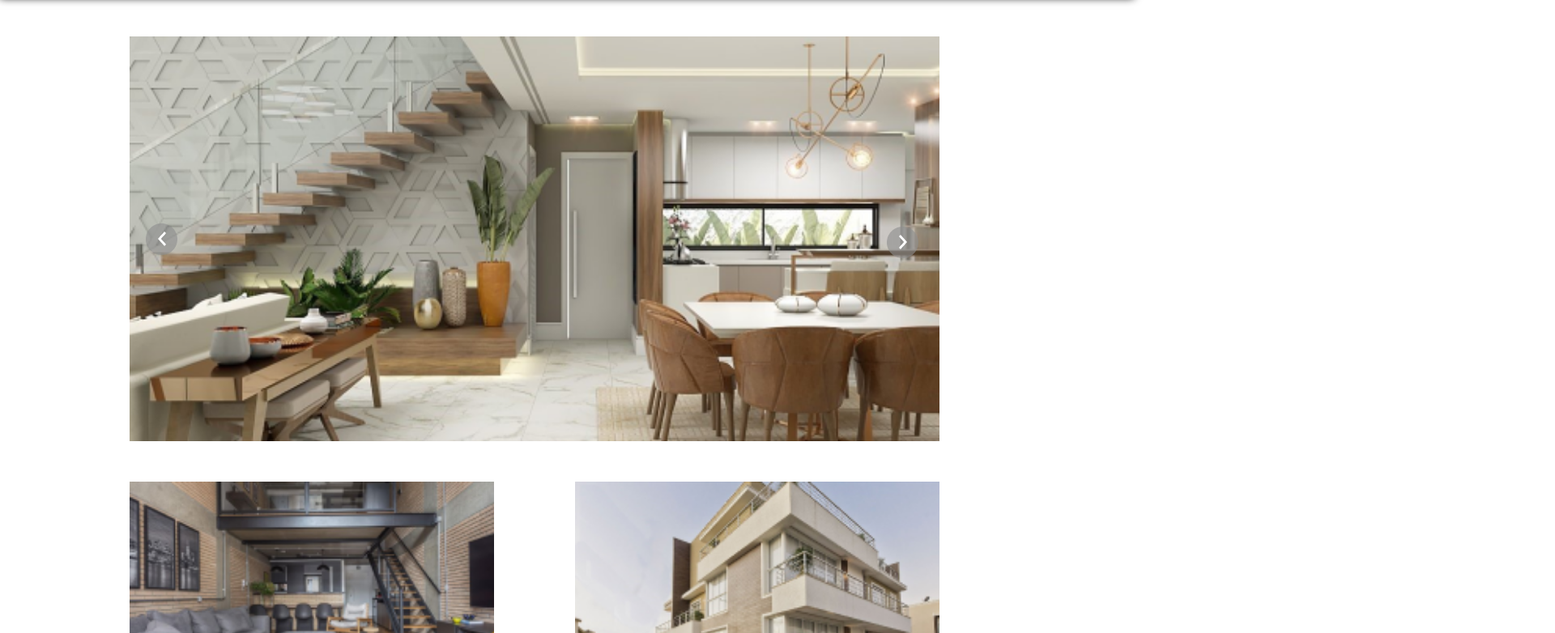
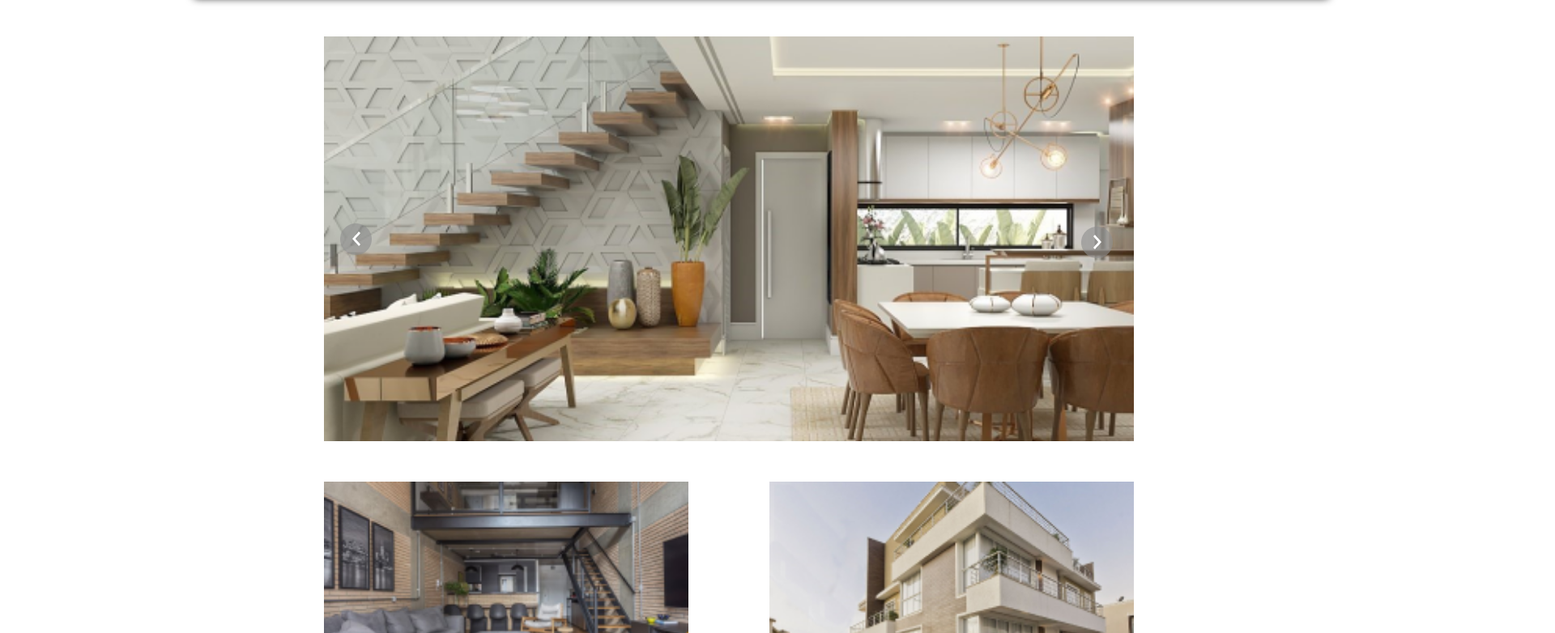
Before and after one commit to DiogoCalmon/site1DH, a plain HTML site: page index.html in a window 1280 px wide. Shown: the part 105-887 px from the top of the page at 81% size, 1920 px wide, since content can reach past the window. Drawn offline with Linux system fonts and the light colour scheme.

Commit message:
Update style.css

```diff
--- a/style.css
+++ b/style.css
@@ -4,8 +4,9 @@
     box-sizing: border-box;
 }
 body{
-    overflow-x: hidden;
-    max-height: 3000px;
+    width: 800px;
+    margin: 0 auto;
+    max-height: 100%;
 }
 header{
     position: absolute;
```
